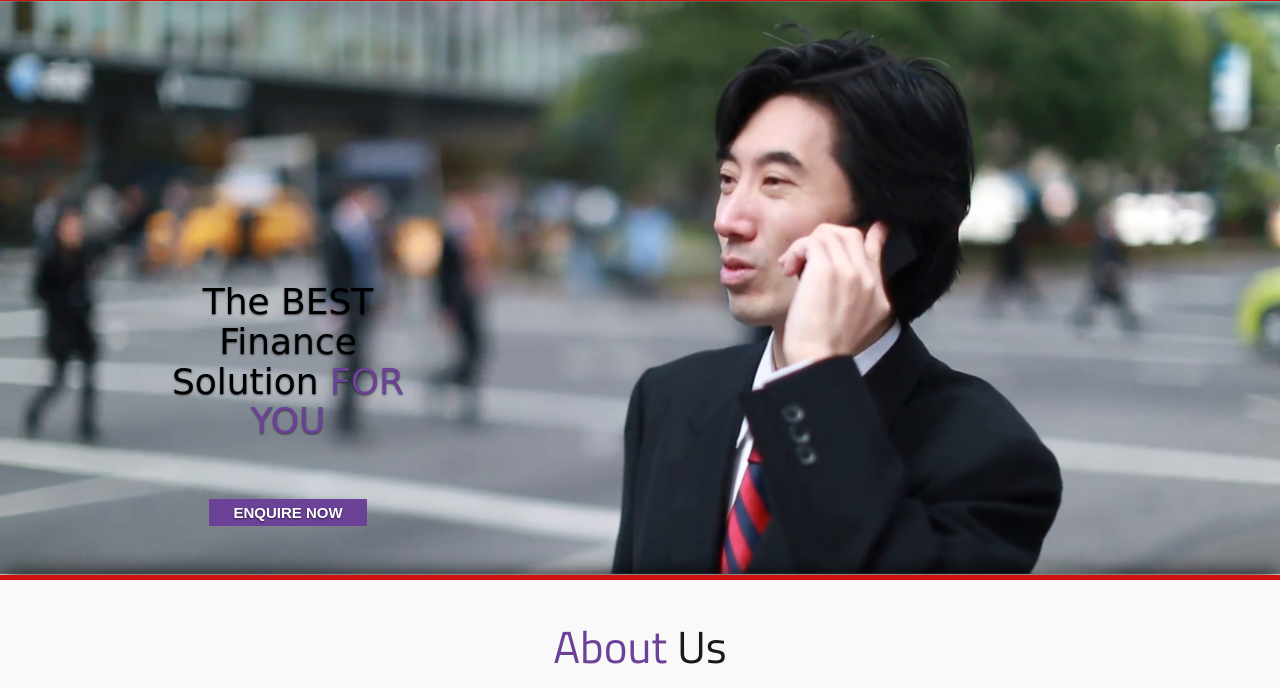
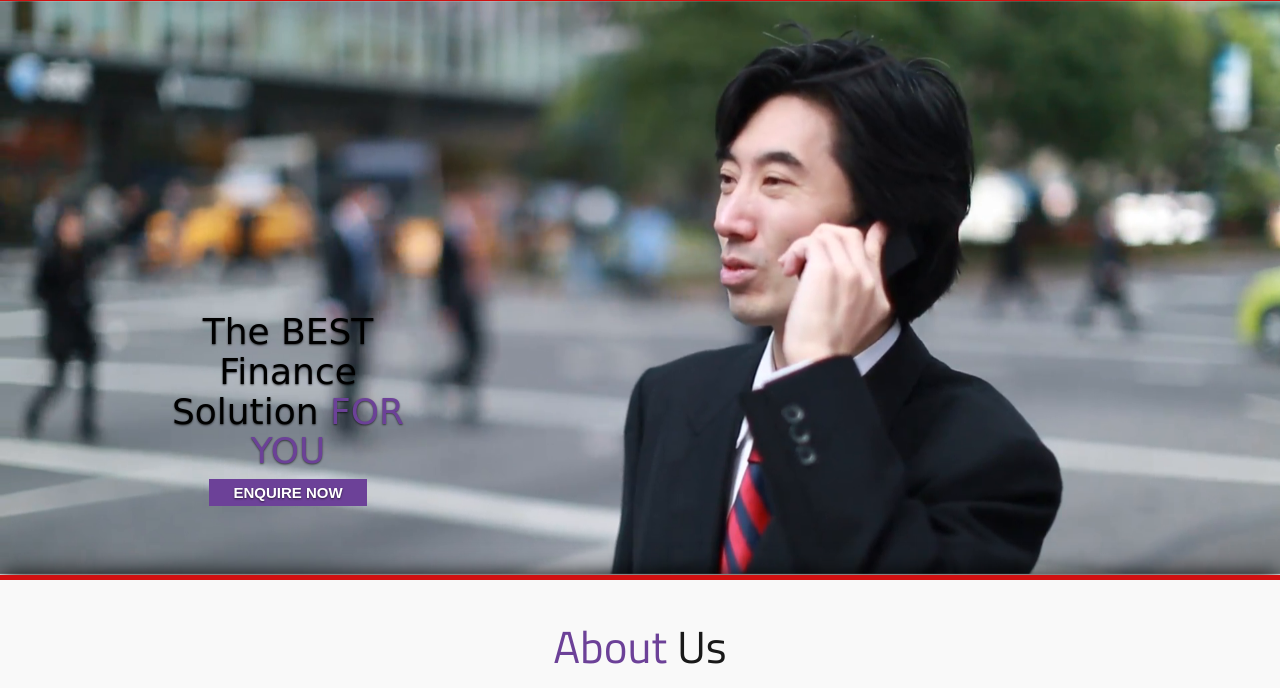
Before and after one commit to Tsugma/myrjaya, a plain HTML site: page public/index.html in a window 1280 px wide. Shown: the part 112-800 px from the top of the page. Drawn offline with nearby package versions, Linux system fonts and the light colour scheme; a script that the page names is missing.

Commit message:
Style fix

```diff
--- a/public/css/index.css
+++ b/public/css/index.css
@@ -1,9 +1,12 @@
 .carousel-caption h3 {
 text-align: center;
 font-size: 2.4em;
-padding-bottom: 50px;
 font-family: cursive;
 color: rgb(0, 0, 0);
+}
+
+.carousel-caption {
+padding-bottom: 50px !important;
 }
 
 .carousel-caption span {
```
